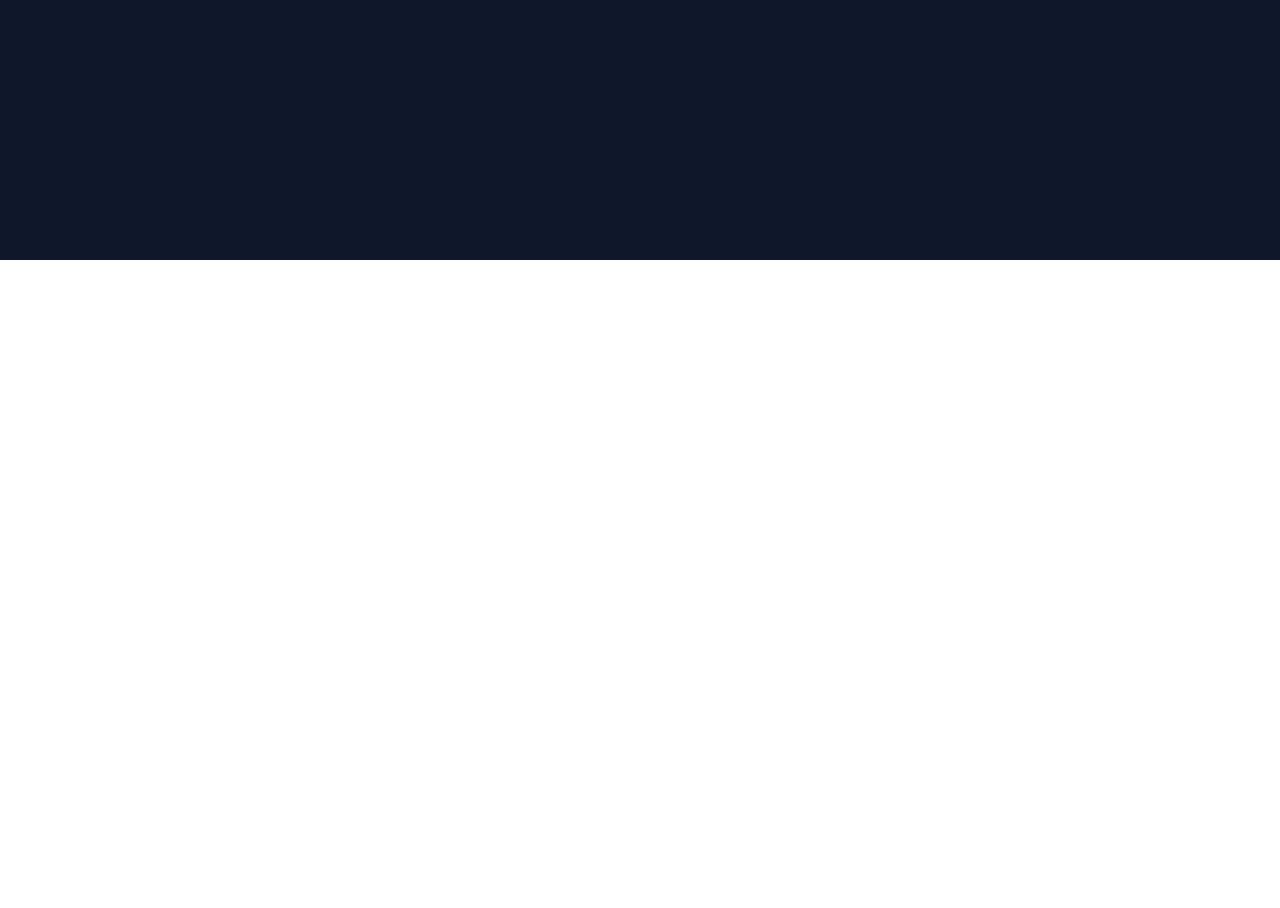
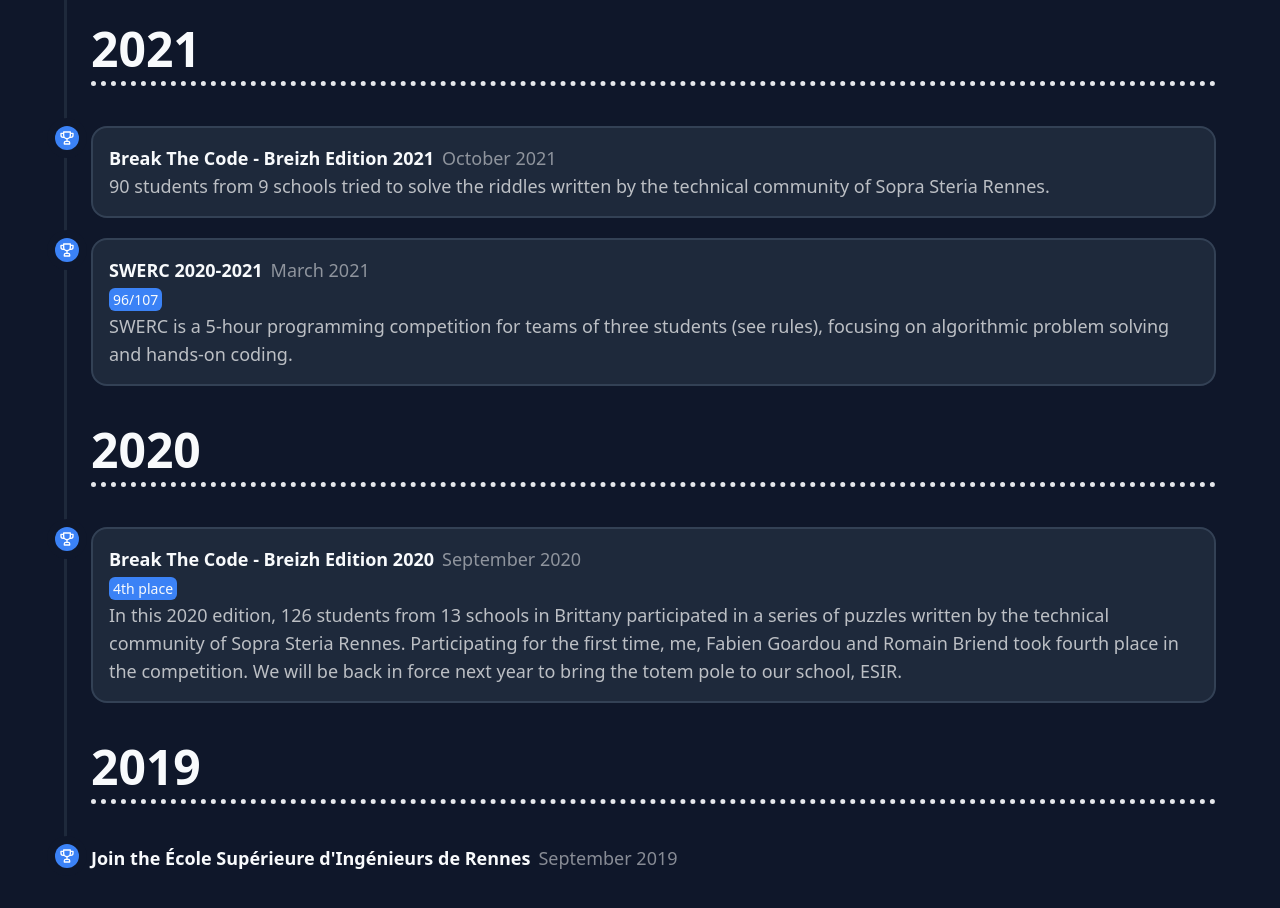
Before and after one commit to Pixselve/maelkerichard, a SvelteKit app: page /timeline in a window 1280 px wide. Before the commit this address had no page. Shown: the part 540-1448 px from the top of the page. Before the commit the page ends 800 px from the top, so only its background shows below. Built offline with nearby package versions, Linux system fonts and the light colour scheme.

Commit message:
feat: timeline page

```diff
--- /dev/null
+++ b/src/routes/timeline/+page.svelte
@@ -0,0 +1,137 @@
+<script lang='ts'>
+const events = [
+	{
+		timeDate: new Date('2019-09'),
+		title: 'Join the École Supérieure d\'Ingénieurs de Rennes'
+	},
+	{
+		timeDate: new Date('2020-09'),
+		ranking: '4th place',
+		title: 'Break The Code - Breizh Edition 2020',
+		description:
+			'In this 2020 edition, 126 students from 13 schools in Brittany participated in a series of puzzles written by the technical community of Sopra Steria Rennes. Participating for the first time, me, Fabien Goardou and Romain Briend took fourth place in the competition. We will be back in force next year to bring the totem pole to our school, ESIR.'
+	},
+	{
+		timeDate: new Date('2021-03'),
+		title: 'SWERC 2020-2021',
+		ranking: '96/107',
+		description:
+			'SWERC is a 5-hour programming competition for teams of three students (see rules), focusing on algorithmic problem solving and hands-on coding.'
+	},
+	{
+		timeDate: new Date('2021-10'),
+		title: 'Break The Code - Breizh Edition 2021',
+		description:
+			'90 students from 9 schools tried to solve the riddles written by the technical community of Sopra Steria Rennes.'
+	},
+	{
+		timeDate: new Date('2022-04'),
+		title: 'SWERC 2021-2022',
+		description:
+			'SWERC is a 5-hour programming competition for teams of three students (see rules), focusing on algorithmic problem solving and hands-on coding.',
+		ranking: '93/97'
+	},
+	{
+		timeDate: new Date('2022-06'),
+		title: 'Internship at Huawei Paris Research Center',
+		description:
+			'A 3 month internship where I needed to implement of a network protocol on top of IPv6 using the Rust programming language.'
+	}
+].sort((a, b) => b.timeDate.getTime() - a.timeDate.getTime());
+
+interface Year {
+	text: string;
+	events: Event[];
+}
+
+interface Event {
+	timeDate: Date;
+	title: string;
+	description?: string;
+}
+
+/*
+Group events by year
+Format: Year[]
+*/
+
+const years: Year[] = [];
+
+events.forEach((event) => {
+	const year = event.timeDate.getFullYear();
+	const yearIndex = years.findIndex((y) => y.text === year.toString());
+	if (yearIndex === -1) {
+		years.push(<Year>{
+			text: year.toString(),
+			events: [event]
+		});
+	} else {
+		years[yearIndex].events.push(<Event>event);
+	}
+});
+</script>
+
+<svelte:head>
+	<title>Timeline - Mael Kerichard</title>
+</svelte:head>
+<main class='text-lg p-4 '>
+	<div class='text-slate-50 max-w-6xl m-auto space-y-10'>
+		<h1 class='text-5xl font-bold'>Timeline</h1>
+		<ol class='relative border-l-[3px] border-slate-800 mt-4'>
+			{#each years as year}
+				<li class='mb-10 ml-6'>
+					<h1 class='text-5xl font-bold border-b-[5px] pb-2 border-dotted'>{year.text}</h1>
+				</li>
+
+				<li class='mb-10 ml-6'>
+					{#each year.events as event}
+						<span
+							class='absolute flex items-center justify-center w-6 h-6 bg-blue-500 rounded-full -left-3 ring-8 ring-slate-900 text-xs'
+						>
+							<svg
+								class='h-4 w-4 fill-white'
+								xmlns='http://www.w3.org/2000/svg'
+								data-name='Layer 1'
+								viewBox='0 0 24 24'
+							><path
+								d='M21,4H18V3a1,1,0,0,0-1-1H7A1,1,0,0,0,6,3V4H3A1,1,0,0,0,2,5V8a4,4,0,0,0,4,4H7.54A6,6,0,0,0,11,13.91V16H10a3,3,0,0,0-3,3v2a1,1,0,0,0,1,1h8a1,1,0,0,0,1-1V19a3,3,0,0,0-3-3H13V13.91A6,6,0,0,0,16.46,12H18a4,4,0,0,0,4-4V5A1,1,0,0,0,21,4ZM6,10A2,2,0,0,1,4,8V6H6V8a6,6,0,0,0,.35,2Zm8,8a1,1,0,0,1,1,1v1H9V19a1,1,0,0,1,1-1ZM16,8A4,4,0,0,1,8,8V4h8Zm4,0a2,2,0,0,1-2,2h-.35A6,6,0,0,0,18,8V6h2Z'
+							/></svg
+							>
+						</span>
+						{#if event.description}
+							<div class='bg-slate-800 p-4 rounded-2xl border-2 border-slate-700 mb-5'>
+								<header class='flex md:space-x-2 flex-col md:flex-row'>
+									<h3 class='font-bold'>{event.title}</h3>
+									<time class='text-white/50'
+									>{event.timeDate.toLocaleString('en-US', {
+										month: 'long',
+										year: 'numeric'
+									})}</time
+									>
+								</header>
+								{#if event.ranking}
+									<div class='text-sm bg-blue-500 px-1 p-0.5 rounded-md inline'>
+										{event.ranking}
+									</div>
+								{/if}
+								<p class='text-white/70'>
+									{event.description}
+								</p>
+							</div>
+						{:else}
+							<header class='flex md:space-x-2 flex-col md:flex-row'>
+								<h3 class='font-bold'>{event.title}</h3>
+								<time class='text-white/50'
+								>{event.timeDate.toLocaleString('en-US', {
+									month: 'long',
+									year: 'numeric'
+								})}</time
+								>
+							</header>
+						{/if}
+					{/each}
+				</li>
+			{/each}
+		</ol>
+	</div>
+</main>
```
